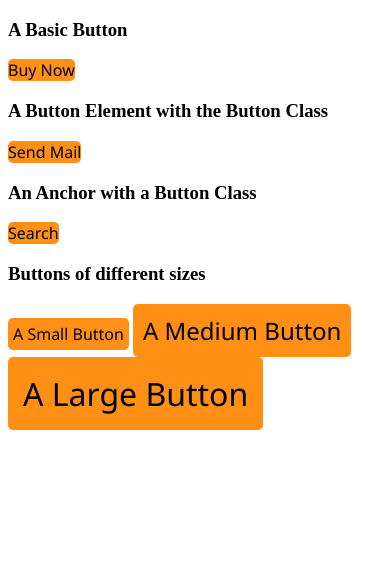
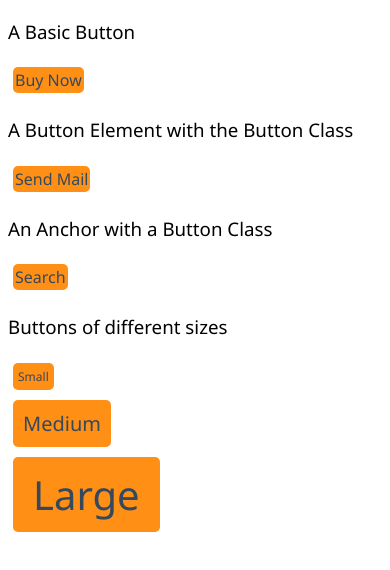
Before and after one commit to PatrickFranz/web-button, a plain HTML site: page index.html in a window 390 px wide. Drawn offline with Linux system fonts and the light colour scheme.

Commit message:
Add responsive 'viewport' element Modified some UI colors and fonts Changed the size of buttons to look more scaled from each other.

```diff
--- a/button.css
+++ b/button.css
@@ -1,13 +1,21 @@
+h3{
+    font-family: 'Segoe UI', Tahoma, Geneva, Verdana, sans-serif;
+    font-weight: 100;
+}
+
+
+
 .button {
     display: inline-block;
     background-color: #FF8F15;
     border: none;
     border-radius: 5px;
-    padding: 0;
-    color: #000;
+    padding: 2px;
+    margin: 5px;
+    color: #34495E;
     text-decoration: none;
     font-family: 'Segoe UI', Tahoma, Geneva, Verdana, sans-serif;
-    font-size: 1em;
+    font-size: 1rem;
 }
 
 .button:hover{ background-color: #FFB96E; }
@@ -16,12 +24,13 @@
 
 .button-sm{
     padding: 5px;
+    font-size: 0.75rem;
 }
 .button-md{
     padding: 10px;
-    font-size: 1.5em;
+    font-size: 1.25em;
 }
 .button-lg{
-    padding: 15px;
-    font-size: 2em;
+    padding: 10px 20px;
+    font-size: 2.5rem;
 }
--- a/index.html
+++ b/index.html
@@ -3,6 +3,7 @@
 <head>
     <meta charset="UTF-8">
     <link rel="stylesheet" type="text/css" href="button.css">
+    <meta name='viewport' content='width=device-width, initial-scale=1'>
     <title>Buttons</title>
 </head>
 <body>
@@ -10,14 +11,14 @@
     <div class="button">Buy Now</div>
 
     <h3>A Button Element with the Button Class</h3>
-    <button class="button">Send Mail</button>
+    <div class="button">Send Mail</div>
 
     <h3>An Anchor with a Button Class</h3>
     <a href="#" class="button">Search</a>
 
     <h3>Buttons of different sizes</h3>
-    <div class="button button-sm">A Small Button</div>
-    <div class="button button-md">A Medium Button</div>
-    <div class="button button-lg">A Large Button</div>
+    <div class="button button-sm">Small</div><br>
+    <div class="button button-md">Medium</div><br>
+    <div class="button button-lg">Large</div>
 </body>
 </html>
```
